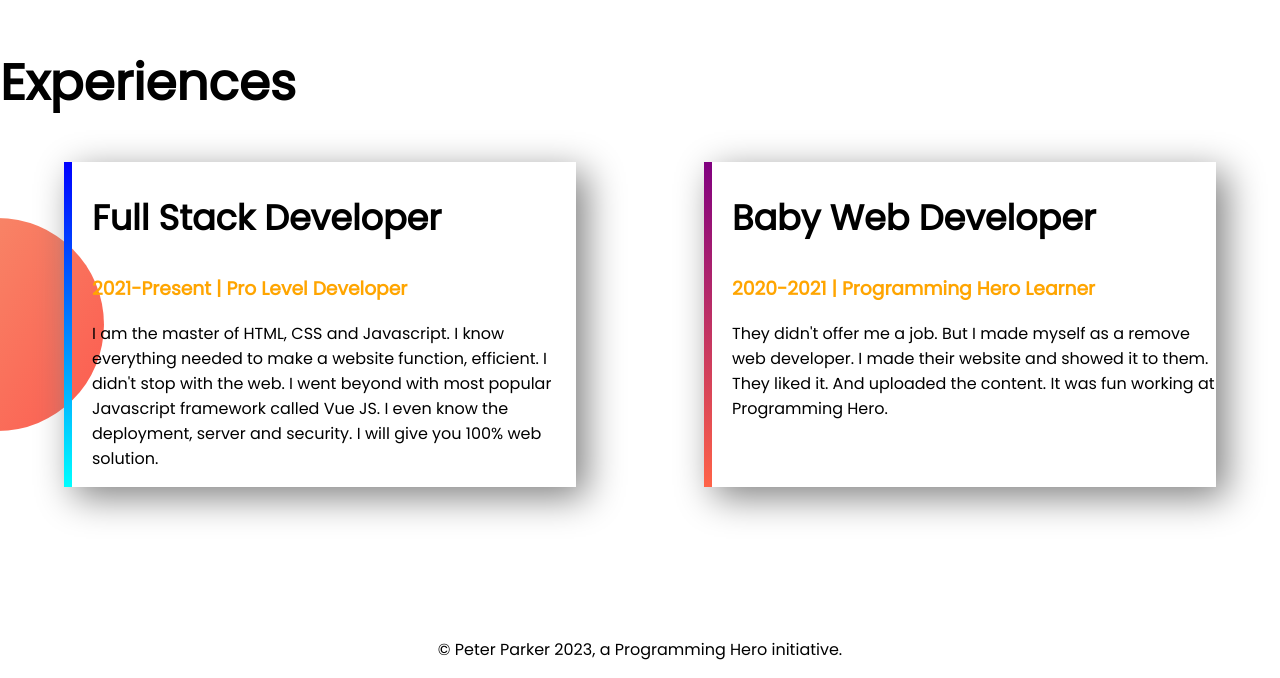
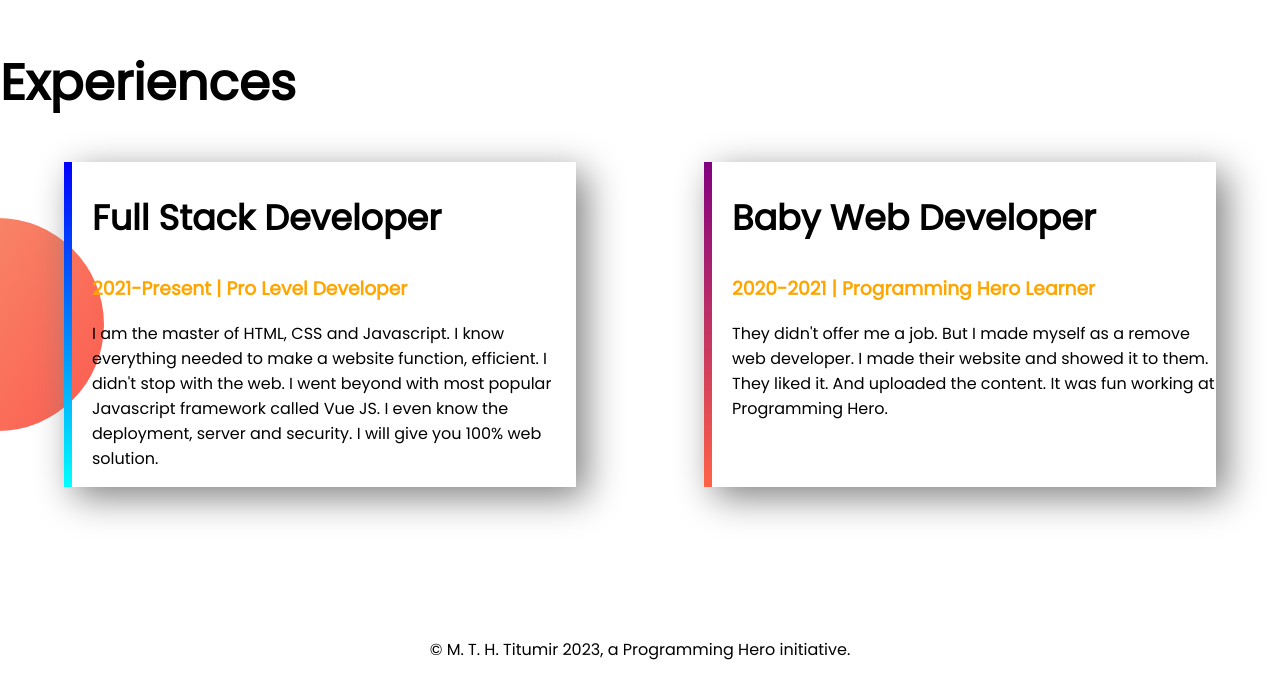
Before and after one commit to mthtitumir/dipoo, a plain HTML site: page index.html in a window 1280 px wide. Shown: the part 1096-1774 px from the top of the page. Drawn offline with Linux system fonts and the light colour scheme.

Commit message:
experience and footer

```diff
--- a/index.html
+++ b/index.html
@@ -52,7 +52,7 @@
         </div>
     </section>
     <footer>
-        <p>© Peter Parker 2023, a Programming Hero initiative.</p>
+        <p>© M. T. H. Titumir 2023, a Programming Hero initiative.</p>
     </footer>
 </body>
 </html>
```
